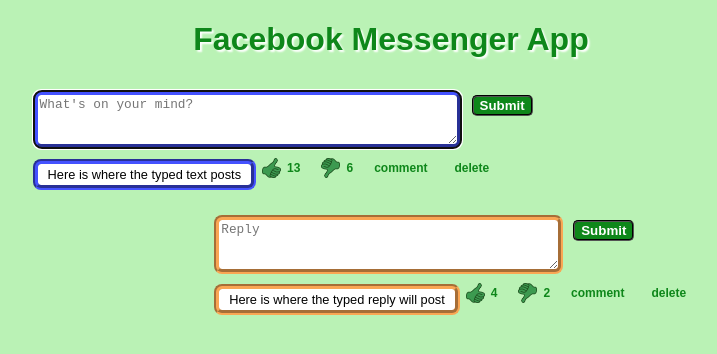
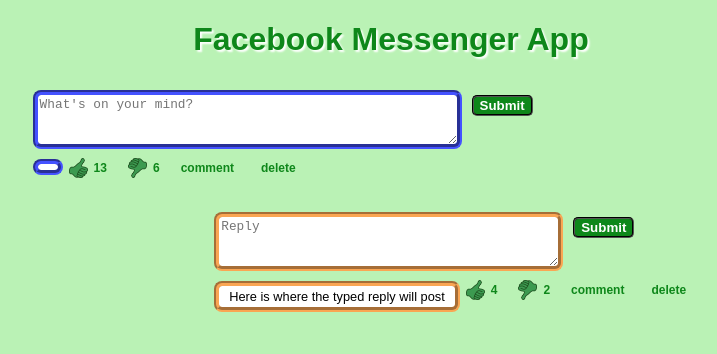
Before and after one commit to s-darcy/Facebook-Message-Style-App, a React (Create React App) app: page / in a window 1280 px wide. Shown: the top 354 px of the page, without its empty margins (249-966 px from the left). Built offline with nearby package versions, Linux system fonts and the light colour scheme.

Commit message:
the message is storing each letter in an array

```diff
--- a/src/App.js
+++ b/src/App.js
@@ -4,27 +4,60 @@
 import FirstMessage from './FirstMessage';
 import FirstMessageActions from './FirstMessageActions';
 import Reply from './Reply';
+import ReplyAction from './ReplyAction';
 
 class App extends Component {
 
     constructor() {
         super();
         this.state = data;
+        this.handleChange = this.handleChange.bind(this);
+        this.handleSubmit = this.handleSubmit.bind(this);
     }
+
+    //This one shows the letters as they are being typed
+    handleChange(event) {
+        const newPost = event.target.value;
+        let firstMessage = Object.assign({}, this.state.firstMessage);
+        firstMessage.comment = newPost;
+
+        this.setState({
+            firstMessage : newPost
+        });
+        console.log(firstMessage);
+    }
+
+    //This one should store the value into my object as state
+    handleSubmit(event){
+        event.preventDefault();
+        let firstMessage = Object.assign({}, this.state.firstMessage);
+
+        this.setState({
+            firstMessage : firstMessage
+        });
+        console.log(firstMessage.comment);
+    }
+
+
+//when the 'like' button is clicked, edit the CSS to change the color of the background
 
   render() {
     return (
       <div className="App">
         <h1>Facebook Messenger App</h1>
-        <form>
-            <div className="firstMessage">
-                <FirstMessage />
-                <FirstMessageActions />
-            </div>
-            <ul>
-                <Reply />
-            </ul>
-        </form>
+        <div className="firstMessage">
+            <FirstMessage
+                firstMessage={this.firstMessage}
+                handleChange={this.handleChange}
+                handleSubmit={this.handleSubmit}
+            />
+            <FirstMessageActions
+                firstMessage={this.firstMessage}
+            />
+        </div>
+        <ul>
+            <Reply />
+        </ul>
       </div>
     );
   }
--- a/src/FirstMessage.js
+++ b/src/FirstMessage.js
@@ -1,4 +1,5 @@
 import React, {Component} from 'react';
+import data from './data';
 
 class FirstMessage extends Component {
 
@@ -6,10 +7,16 @@
 
         return (
             <div>
-                <textarea rows="3" cols="50" autofocus="autofocus" placeholder="What's on your mind?">
-
-                </textarea>
-                <input name="Post" type="submit"/>
+                <form onSubmit={(event) => this.props.handleSubmit(event)} >
+                    <textarea rows="3" cols="50"
+//                    autofocus="autofocus"
+                    placeholder="What's on your mind?"
+                    onChange={this.props.handleChange}
+                    value={this.props.firstMessage}
+                    type="text">
+                    </textarea>
+                    <input type="submit" value="Submit"  />
+                </form>
             </div>
         );
     }
--- a/src/FirstMessageActions.js
+++ b/src/FirstMessageActions.js
@@ -1,5 +1,6 @@
 
 import React, {Component} from 'react';
+import data from './data';
 
 class FirstMessageActions extends Component {
 
@@ -8,7 +9,7 @@
         return (
             <div className="likes">
                 <div>
-                    <p className="postedComment">Here is where the typed text posts</p>
+                    <p className="postedComment">{this.props.firstMessage}</p>
                 </div>
                 <div className="actionButtons">
                     <button><img className="thumb" src={require('./thumb_up.png')} /></button>
--- a/src/data.js
+++ b/src/data.js
@@ -1,15 +1,17 @@
 const data = {
     "firstMessage" : {
-        "comment" : '',
+        "comment" : [],
         "likeCount" : 0,
         "dislikeCount" : 0,
         "delete" : ''
     },
-    "replyMessage" : {
+    "replies": {
+        "replyMessage" : {
         "reply" : '',
         "likeCount" : 0,
         "dislikeCount" : 0,
         "delete" : ''
+        }
     }
  };
 
```
